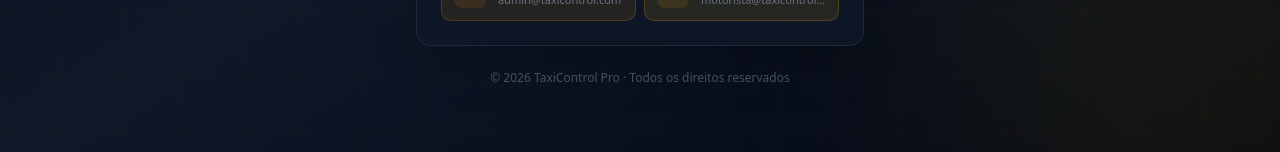
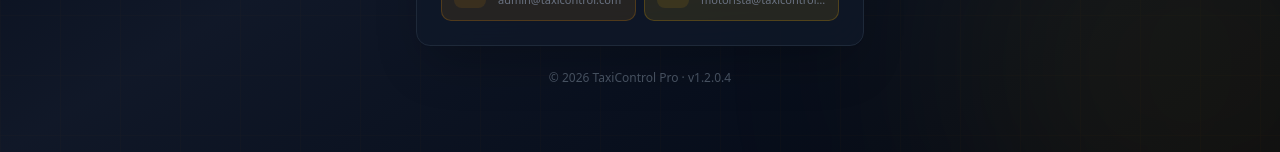
Before and after one commit to hscopes-hash/TaxiControl, a Next.js app: page / in a window 1280 px wide. Shown: the part 645-797 px from the top of the page. Built offline with nearby package versions, Linux system fonts and the light colour scheme.

Commit message:
v1.2.0.4 - Apresentar versão na tela de login e nos painéis

```diff
--- a/src/components/admin/AdminLayout.tsx
+++ b/src/components/admin/AdminLayout.tsx
@@ -26,6 +26,7 @@ import {
 import { useAuthStore, useNavStore } from '@/lib/store';
 import { useIsMobile } from '@/hooks/use-mobile';
 import { toast } from 'sonner';
+import { VERSION } from '@/lib/version';
 
 import AdminDashboard from './AdminDashboard';
 import DriverManagement from './DriverManagement';
@@ -68,6 +69,7 @@ function SidebarNav({
           </h1>
           <p className="text-xs font-medium text-amber-500">Pro Admin</p>
         </div>
+        <span className="ml-auto text-[10px] text-muted-foreground font-mono">v{VERSION}</span>
       </div>
 
       <Separator />
@@ -232,6 +234,7 @@ export default function AdminLayout() {
             <span className="text-sm font-bold text-foreground">
               TaxiControl Pro
             </span>
+            <span className="text-[10px] text-muted-foreground font-mono">v{VERSION}</span>
           </div>
 
           <div className="hidden md:flex items-center gap-3">
--- a/src/components/driver/DriverLayout.tsx
+++ b/src/components/driver/DriverLayout.tsx
@@ -12,6 +12,7 @@ import {
 } from 'lucide-react';
 import { useAuthStore, useNavStore, useTripStore } from '@/lib/store';
 import type { User as UserType, Trip, AppSettings } from '@/lib/store';
+import { VERSION } from '@/lib/version';
 
 import DriverDashboard from './DriverDashboard';
 import NewTripForm from './NewTripForm';
@@ -79,6 +80,7 @@ export default function DriverLayout() {
           >
             <LogOut className="size-5" />
           </Button>
+          <span className="text-[10px] text-gray-400 font-mono">v{VERSION}</span>
         </div>
       </header>
 
--- a/src/components/login/LoginPage.tsx
+++ b/src/components/login/LoginPage.tsx
@@ -16,6 +16,7 @@ import {
 } from '@/components/ui/card';
 import { useAuthStore, useNavStore } from '@/lib/store';
 import type { User as UserType } from '@/lib/store';
+import { VERSION } from '@/lib/version';
 
 const DEMO_CREDENTIALS = [
   {
@@ -317,8 +318,7 @@ export default function LoginPage() {
           transition={{ duration: 0.5, delay: 0.5 }}
           className="mt-6 text-center text-xs text-gray-600"
         >
-          &copy; {new Date().getFullYear()} TaxiControl Pro &middot; Todos os direitos
-          reservados
+          &copy; {new Date().getFullYear()} TaxiControl Pro &middot; v{VERSION}
         </motion.p>
       </motion.div>
     </div>
--- a/src/lib/version.ts
+++ b/src/lib/version.ts
@@ -1,3 +1,3 @@
-export const VERSION = '1.2.0.2';
+export const VERSION = '1.2.0.4';
 export const BUILD_DATE = '2025-01-15';
 export const APP_NAME = 'TaxiControl Pro';
```
Also changed, not shown: 1 other file (tests, documents, lock files or other folders).
